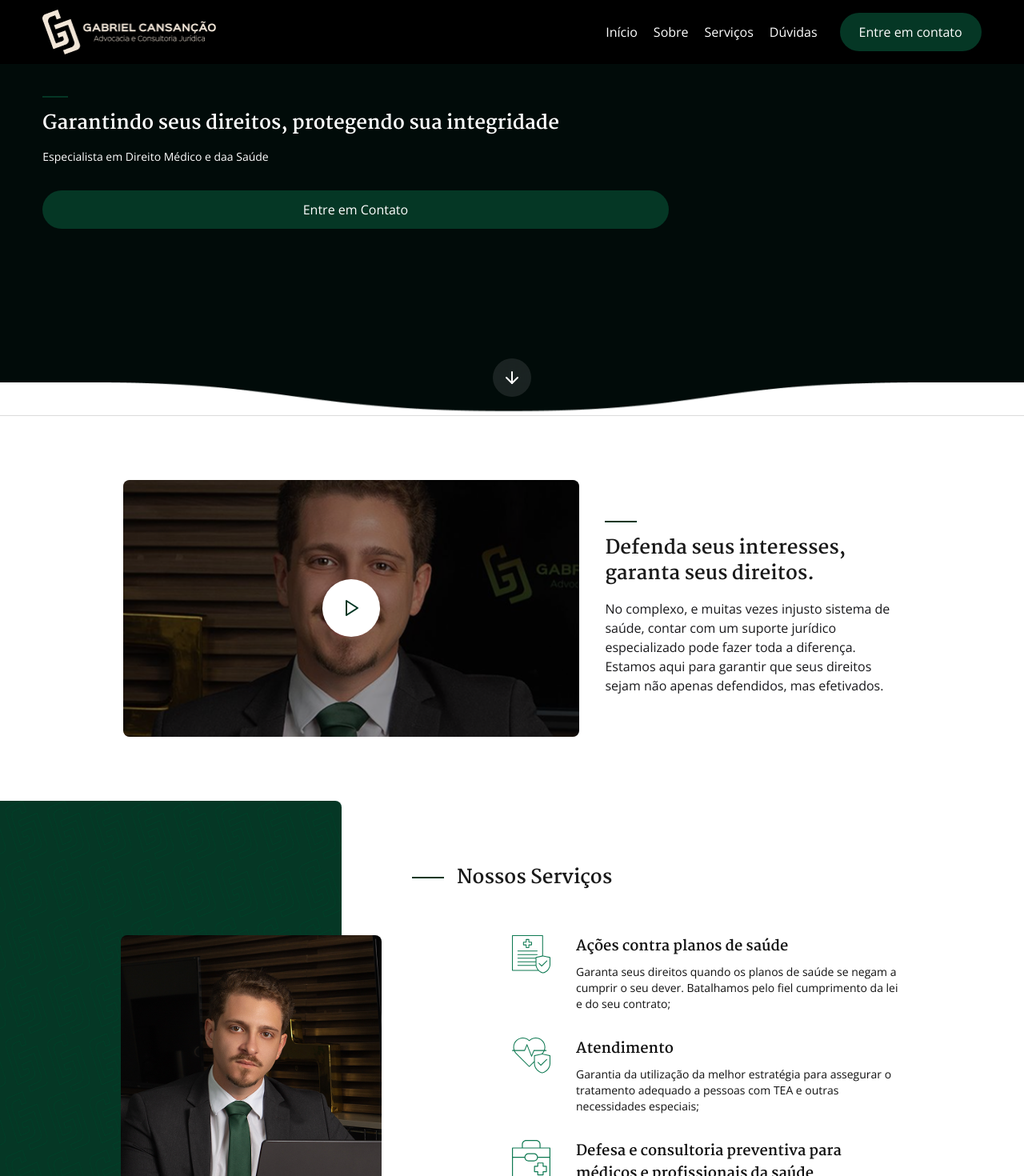
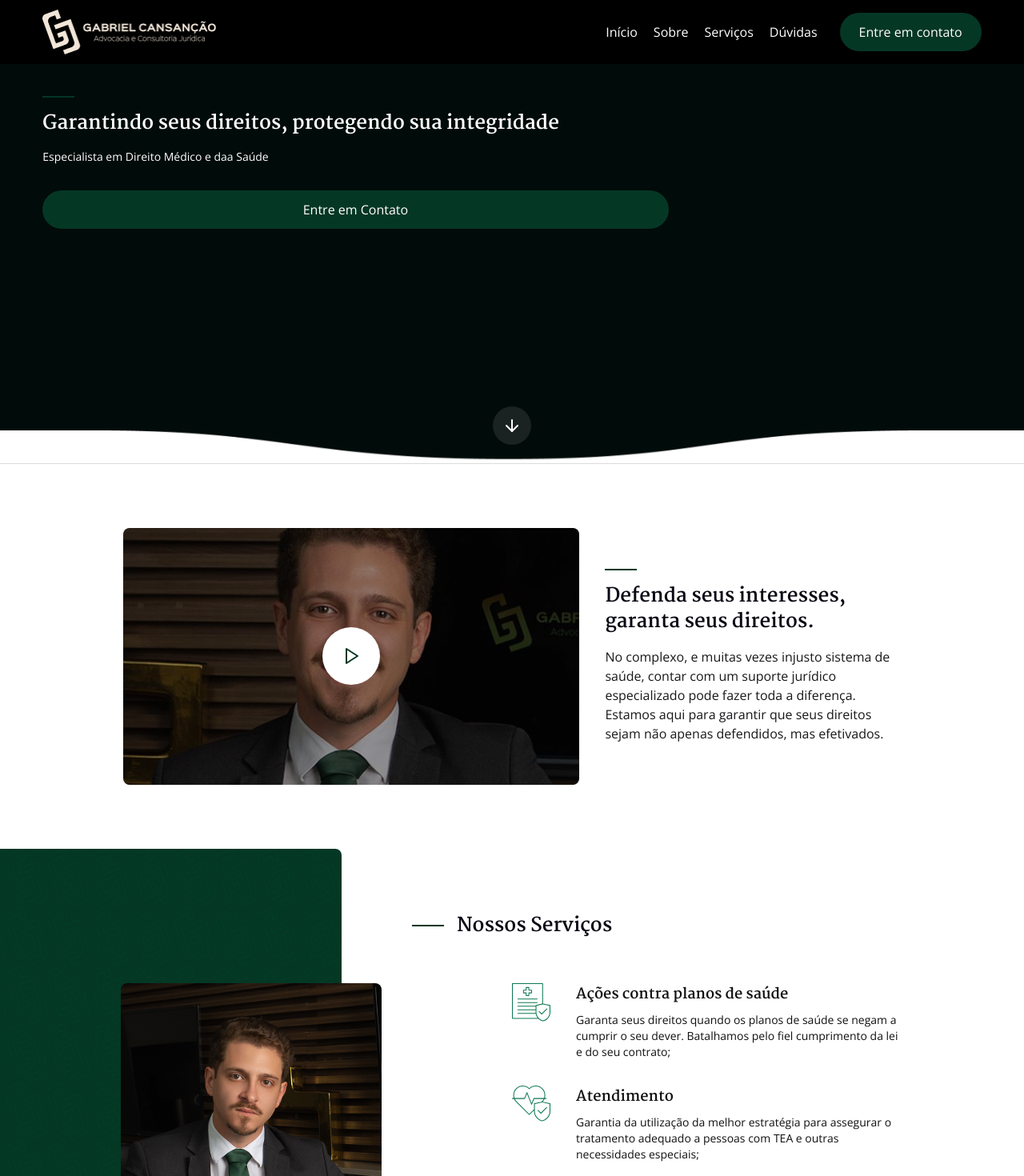
Before and after one commit to artgustavobarros/gabriela-correia, a Next.js app: page / in a window 1280 px wide. Shown: the top 1470 px of the page at 80% size. Built offline with nearby package versions, Linux system fonts and the light colour scheme.

Commit message:
change title with tag component props

```diff
--- a/src/app/globals.css
+++ b/src/app/globals.css
@@ -18,6 +18,7 @@
   --color-neutral-950: #111111;
   --color-gray-800: #7a7786;
   --color-gray-900: #18181b;
+  --color-gray-950: #090914;
   --font-martel: var(--font-martel);
   --font-poppins: var(--font-poppins);
 }
--- a/src/components/sections/about.tsx
+++ b/src/components/sections/about.tsx
@@ -1,19 +1,20 @@
 import Image from "next/image";
 import { Container } from "../layout/container";
-import { TitleWitTag } from "../title-with-tag";
+import { TitleWithTag } from "../title-with-tag";
 
 export function About() {
   return (
     <section className="bg-brand-950 aspect-video" id="about">
       <Container className="pt-10 md:pt-20 lg:pt-40 flex flex-col gap-10 items-center">
-        <TitleWitTag
+        <TitleWithTag
           orientation="vertical"
-          color="inverted"
+          textColor="text-white"
+          tagBgColor="bg-brand-500"
           className="items-center w-[580px] text-center"
         >
           Conheça mais quem irá defender seus interesses e garantir seus
           direitos.
-        </TitleWitTag>
+        </TitleWithTag>
         <div className="relative h-[512px] lg:h-[612px] w-full">
           <span className="font-martel text-sm md:text-lg text-white/52 absolute left-[20%] top-[20%] md:top-[10%] w-[200px] text-center -translate-x-1/2">
             Conhecedor dos atalhos da justiça
--- a/src/components/sections/hero.tsx
+++ b/src/components/sections/hero.tsx
@@ -2,11 +2,12 @@ import Link from "next/link";
 import { Container } from "../layout/container";
 import Image from "next/image";
 import { ArrowDown } from "lucide-react";
+import { TitleWithTag } from "../title-with-tag";
 
 export function Hero() {
   return (
     <div
-      className="relative pt-20 bg-brand-950 min-h-[520px] overflow-hidden"
+      className="relative pt-20 bg-brand-950 min-h-[580px] overflow-hidden"
       id="hero"
     >
       <div className="bg-black/40 w-full h-full absolute inset-0" />
@@ -32,12 +33,13 @@ export function Hero() {
       />
       <Container className="flex pt-10 relative z-[5] flex-col">
         <div className="flex flex-col gap-4 text-white">
-          <div className="flex flex-col gap-4">
-            <span className="bg-brand-500 w-8 h-[2px]" />
-            <p className="font-martel font-bold text-2xl">
-              Garantindo seus direitos, protegendo sua integridade
-            </p>
-          </div>
+          <TitleWithTag
+            orientation="vertical"
+            textColor="text-white"
+            tagBgColor="bg-brand-500"
+          >
+            Garantindo seus direitos, protegendo sua integridade
+          </TitleWithTag>
           <p className="text-sm">Especialista em Direito Médico e daa Saúde</p>
           <Link
             href={
--- a/src/components/sections/presentation/presentation.tsx
+++ b/src/components/sections/presentation/presentation.tsx
@@ -1,4 +1,4 @@
-import { TitleWitTag } from "@/components/title-with-tag";
+import { TitleWithTag } from "@/components/title-with-tag";
 import { Container } from "../../layout/container";
 import { Video } from "./video";
 
@@ -12,9 +12,13 @@ export function Presentation() {
           </div>
 
           <div className="col-span-6 flex flex-col gap-4 md:col-span-4">
-            <TitleWitTag orientation="vertical">
+            <TitleWithTag
+              orientation="vertical"
+              textColor="text-gray-950"
+              tagBgColor="bg-brand-500"
+            >
               Defenda seus interesses, garanta seus direitos.
-            </TitleWitTag>
+            </TitleWithTag>
             <p className="text-gray-900">
               No complexo, e muitas vezes injusto sistema de saúde, contar com
               um suporte jurídico especializado pode fazer toda a diferença.
--- a/src/components/sections/services/services.tsx
+++ b/src/components/sections/services/services.tsx
@@ -1,5 +1,5 @@
 import Image from "next/image";
-import { TitleWitTag } from "../../title-with-tag";
+import { TitleWithTag } from "../../title-with-tag";
 import { Container } from "../../layout/container";
 import { ServiceItem } from "./service-item";
 import { SERVICES } from "@/constants/services";
@@ -29,7 +29,13 @@ export function Services() {
       </div>
       <Container className="absolute inset-0 pt-10 lg:pt-20 flex flex-col gap-14">
         <header className="sm:mx-auto">
-          <TitleWitTag orientation="horizontal">Nossos Serviços</TitleWitTag>
+          <TitleWithTag
+            orientation="horizontal"
+            textColor="text-gray-950"
+            tagBgColor="bg-brand-500"
+          >
+            Nossos Serviços
+          </TitleWithTag>
         </header>
         <div className="grid grid-cols-12 h-full">
           <figure className="col-start-2 col-span-5 hidden md:block">
--- a/src/components/sections/testimonials/testimonials.tsx
+++ b/src/components/sections/testimonials/testimonials.tsx
@@ -3,7 +3,7 @@ import { Container } from "@/components/layout/container";
 import { Swiper, SwiperSlide } from "swiper/react";
 import "swiper/css";
 import "swiper/css/pagination";
-import { TitleWitTag } from "@/components/title-with-tag";
+import { TitleWithTag } from "@/components/title-with-tag";
 import { Button } from "@/components/ui/button";
 import { ChevronLeft, ChevronRight } from "lucide-react";
 import { Navigation, Pagination } from "swiper/modules";
@@ -14,10 +14,14 @@ export function Testimonials() {
     <section className="pb-20">
       <Container className="">
         <header className="flex items-end justify-between mb-10">
-          <TitleWitTag orientation="vertical">
+          <TitleWithTag
+            orientation="vertical"
+            textColor="text-gray-950"
+            tagBgColor="bg-brand-500"
+          >
             Histórias reais. <br />
             Motivação para cumprir minha missão.
-          </TitleWitTag>
+          </TitleWithTag>
           <div className="hidden md:flex gap-2">
             <Button className="swiper-button-prev size-8 rounded-full bg-brand-100 cursor-pointer">
               <ChevronLeft className="text-brand-500" />
--- a/src/components/sections/works/work.tsx
+++ b/src/components/sections/works/work.tsx
@@ -1,6 +1,6 @@
 import { WORKS } from "@/constants/works";
 import { Container } from "../../layout/container";
-import { TitleWitTag } from "../../title-with-tag";
+import { TitleWithTag } from "../../title-with-tag";
 import { WorkList } from "./work-list";
 import { CheckCircle2 } from "lucide-react";
 import { WorkSwiper } from "./work-swiper";
@@ -12,9 +12,13 @@ export function Work() {
       <div className="hidden lg:block">
         <Container grid className="py-40">
           <div className="col-start-2 col-span-3">
-            <TitleWitTag orientation="vertical">
+            <TitleWithTag
+              orientation="vertical"
+              textColor="text-gray-950"
+              tagBgColor="bg-brand-500"
+            >
               Como funciona o nosso trabalho
-            </TitleWitTag>
+            </TitleWithTag>
           </div>
           <div className="col-start-6 col-span-6">
             <WorkList />
@@ -22,9 +26,14 @@ export function Work() {
         </Container>
       </div>
       <Container className="lg:hidden py-20 flex flex-col gap-10">
-        <TitleWitTag orientation="vertical" className="items-center">
+        <TitleWithTag
+          orientation="vertical"
+          className="items-center"
+          textColor="text-gray-950"
+          tagBgColor="bg-brand-500"
+        >
           Como funciona o nosso trabalho
-        </TitleWitTag>
+        </TitleWithTag>
         <ul className="grid-cols-2 gap-16 hidden sm:grid">
           {sortedWorks.map((item) => (
             <li key={item.text} className="flex gap-5">
--- a/src/components/title-with-tag.tsx
+++ b/src/components/title-with-tag.tsx
@@ -1,19 +1,21 @@
 import { cn } from "@/lib/utils";
 import { ReactNode } from "react";
 
-interface TitleWitTagProps {
+interface TitleWithTagProps {
   children: ReactNode;
   orientation: "vertical" | "horizontal";
-  color?: "default" | "inverted";
+  textColor?: string;
+  tagBgColor?: string;
   className?: string;
 }
 
-export function TitleWitTag({
+export function TitleWithTag({
   children,
   orientation,
   className = "",
-  color = "default",
-}: TitleWitTagProps) {
+  tagBgColor = "",
+  textColor = "",
+}: TitleWithTagProps) {
   return (
     <div
       className={cn(
@@ -22,18 +24,8 @@ export function TitleWitTag({
         className
       )}
     >
-      <span
-        className={cn(
-          " h-[2px] w-10 block",
-          color === "default" ? "bg-brand-500" : "bg-brand-400"
-        )}
-      />
-      <h2
-        className={cn(
-          " text-2xl font-martel font-bold",
-          color === "default" ? "text-neutral-900" : "text-white"
-        )}
-      >
+      <span className={cn("h-[2px] w-10 block", tagBgColor)} />
+      <h2 className={cn("text-2xl font-martel font-bold", textColor)}>
         {children}
       </h2>
     </div>
```
